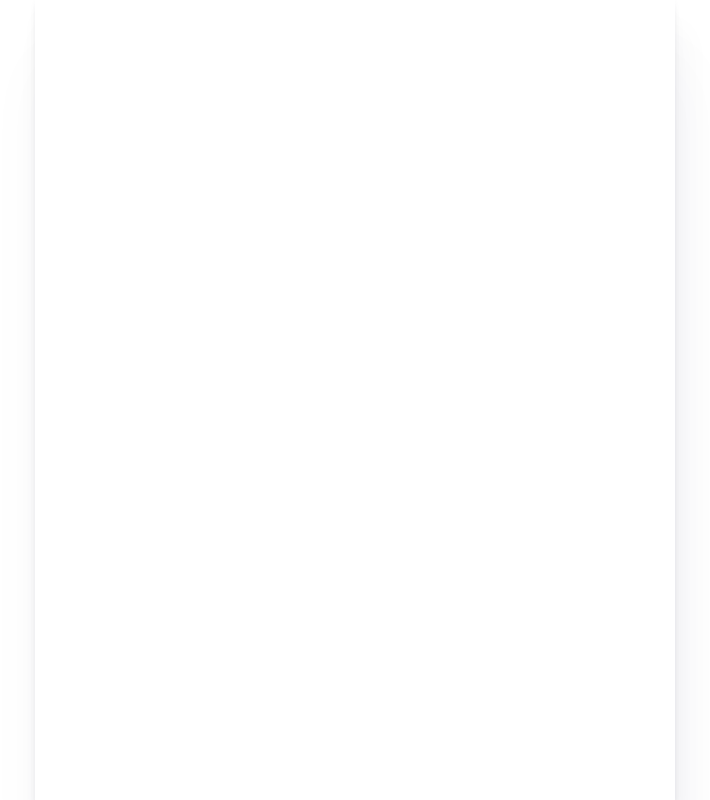
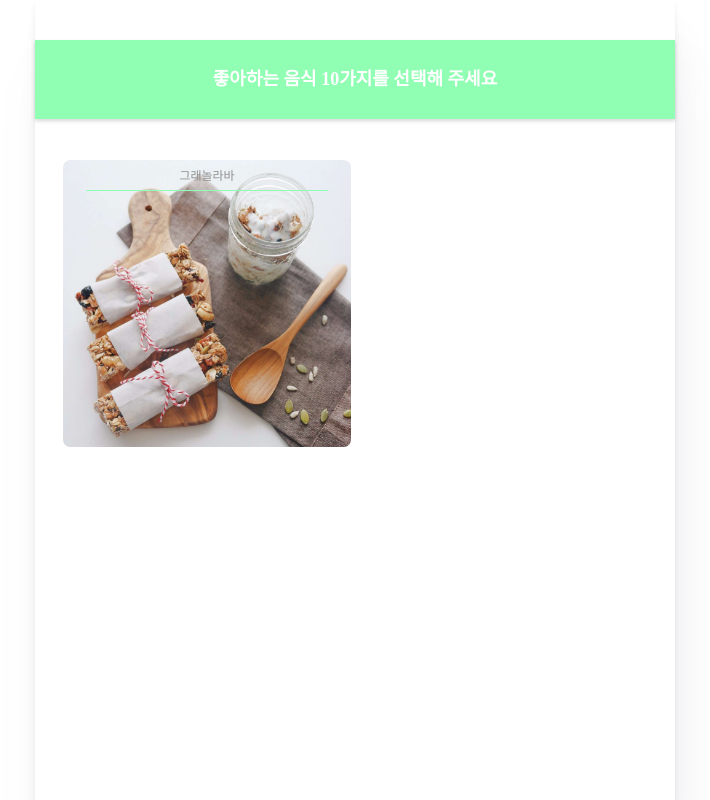
Before and after one commit to LeeJaeWonLJW/4th-Industry-Revolution-hw-sw-hackathon, a Vue app: page /register_fav in a window 1280 px wide. Shown: the whole page, without its empty margins (285-995 px from the left). Built offline with nearby package versions, Linux system fonts and the light colour scheme; a web font is replaced by a local one.

Commit message:
Register Fac Select Page

```diff
--- a/package.json
+++ b/package.json
@@ -14,6 +14,7 @@
     "build": "node build/build.js"
   },
   "dependencies": {
+    "d3": "^5.11.0",
     "vue": "^2.5.2",
     "vue-router": "^3.0.1"
   },
--- /dev/null
+++ b/src/components/FoodSelectItem.vue
@@ -0,0 +1,45 @@
+<template>
+  <div class="col-6-sm item">
+    <img :src="this.image"/>
+    <span class="text">{{this.food}}</span>
+  </div>
+</template>
+
+<script>
+export default {
+  name: "select-box-item",
+  props: {
+    food: {
+      type: Number
+    },
+    image: {
+      type: String
+    }
+  }
+};
+</script>
+
+<style scoped>
+.item {
+  position: relative;
+  display: inline-block;
+  padding: 13px 8px;
+}
+.item img {
+  position: relative;
+  width: 100%;
+  border-radius: 4px;
+}
+.item .text {
+  position: absolute;
+  margin-left: auto;
+  margin-right: auto;
+  left: 0;
+  right: 0;
+  width: 80%;
+  font-size: 12px;
+  color: #909090;
+  border-bottom: 1px solid #91ffb3;
+  padding: 6px 0;
+}
+</style>
--- /dev/null
+++ b/src/components/RegisterFav.vue
@@ -0,0 +1,52 @@
+<template>
+  <div class="register_fav">
+    <div class="title">
+      <h2>좋아하는 음식 10가지를 선택해 주세요</h2>
+    </div>
+
+    <div class="fav-select-box">
+      <div class="row">
+        <FoodSelectItem :image="require('../assets/1_그래놀라바.png')"
+          food='그래놀라바'></FoodSelectItem>
+      </div>
+    </div>
+
+  </div>
+</template>
+
+
+<script>
+import FoodSelectItem from '@/components/FoodSElectItem'
+export default {
+  name: "register_favorite",
+  components: {
+    FoodSelectItem
+  }
+};
+</script>
+
+<style scoped>
+.title {
+  position: relative;
+  margin-top: 40px;
+  margin-bottom: 20px;
+  width: 100%;
+  height: 79px;
+  line-height: 79px;
+  vertical-align: middle;
+  box-shadow: 0 2px 4px 0 rgba(0, 0, 0, 0.16);
+  background-color: #91ffb3;
+}
+.title h2 {
+  position: relative;
+  margin: 0 auto;
+  text-align: center;
+  font-size: 18px;
+  font-weight: bold;
+  color: #ffffff;
+}
+
+.fav-select-box {
+  padding: 0 8px;
+}
+</style>
--- a/src/router/index.js
+++ b/src/router/index.js
@@ -3,6 +3,7 @@ import Router from 'vue-router'
 import Index from '@/components/Index'
 import Login from '@/components/Login'
 import Register from '@/components/Register'
+import RegisterFav from '@/components/RegisterFav'
 import DefaultLayout from '../layouts/Default'
 
 Vue.use(Router)
@@ -30,6 +31,11 @@ export default new Router({
       path: '/register',
       name: 'Register',
       component: Register
+    },
+    {
+      path: '/register_fav',
+      name: 'RegisterFav',
+      component: RegisterFav
     }
   ]
 })
```
Also changed, not shown: src/assets/1_그래놀라바.png (added), 1 other file (tests, documents, lock files or other folders).
